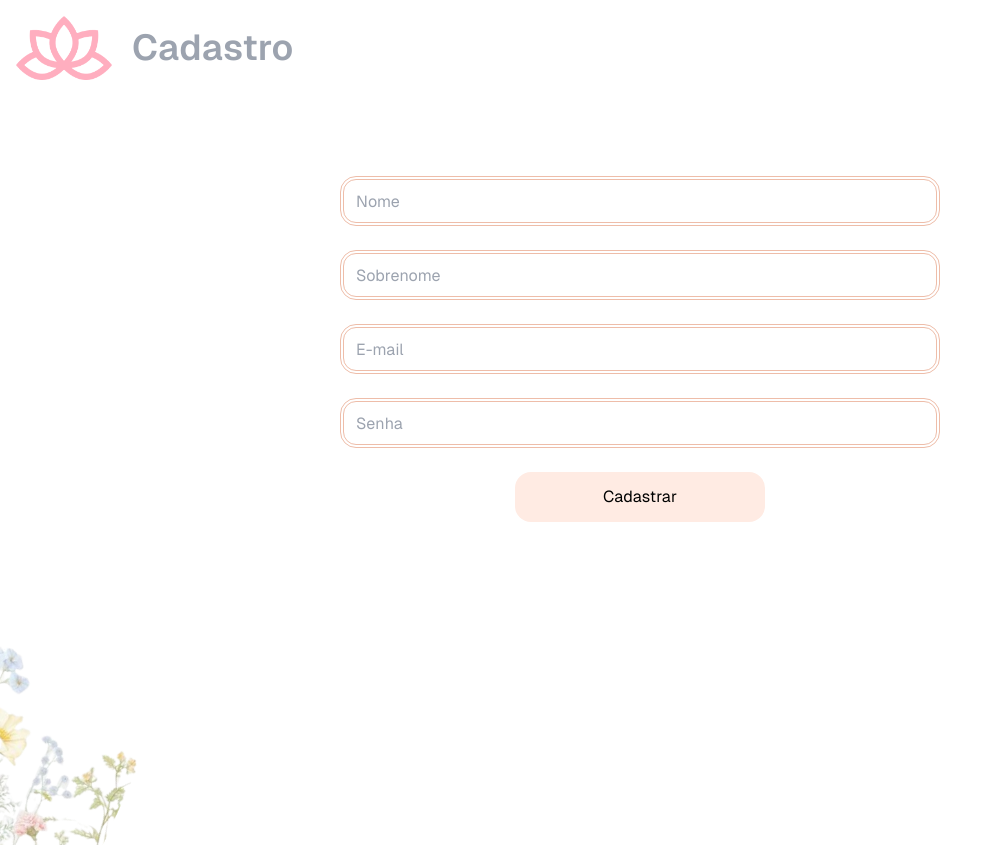
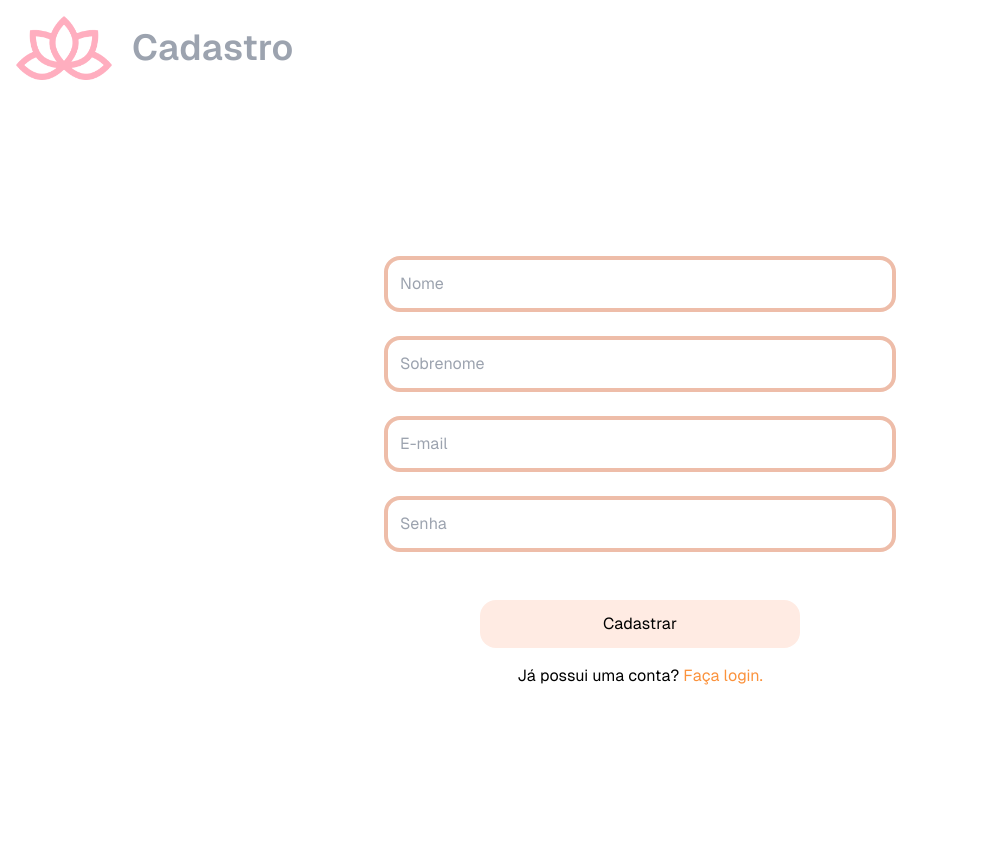
Before and after one commit to AliceZeurgo/Cms-cadastro, a Next.js app: page / in a window 1280 px wide. Shown: the whole page, without its empty margins (0-1003 px from the left). Built offline with nearby package versions, Linux system fonts and the light colour scheme.

Commit message:
Faltando teste final

```diff
--- /dev/null
+++ b/src/app/cadastro/cadastro.js
@@ -0,0 +1,39 @@
+import React, { useState } from 'react';
+import CadastroInterface from './cadastroInterface';
+
+export default function CadastroPage() {
+  const [formData, setFormData] = useState({
+    nome: '',
+    sobrenome: '',
+    email: '',
+    senha: '',
+  });
+
+  const [errorMessage, setErrorMessage] = useState('');
+  const [successMessage, setSuccessMessage] = useState('');
+
+  const handleChange = (e) => {
+    const { name, value } = e.target;
+    setFormData((prevData) => ({
+      ...prevData,
+      [name]: value,
+    }));
+  };
+
+  const handleSubmit = (e) => {
+    e.preventDefault();
+    // Aqui você pode fazer a lógica de cadastro
+    setSuccessMessage('Cadastro realizado com sucesso!');
+    setErrorMessage('');
+  };
+
+  return (
+    <CadastroInterface
+      formData={formData}
+      handleChange={handleChange}
+      handleSubmit={handleSubmit}
+      errorMessage={errorMessage}
+      successMessage={successMessage}
+    />
+  );
+}
--- /dev/null
+++ b/src/app/cadastro/cadastroInterface.js
@@ -0,0 +1,117 @@
+
+"use client";
+
+import { useState } from "react";
+import Image from "next/image";
+import flor from "../public/images/nav/logo.png";
+
+export default function CadastroInterface() {
+  const [formData, setFormData] = useState({
+    nome: "",
+    sobrenome: "",
+    email: "",
+    senha: "",
+  });
+
+  const [errorMessage, setErrorMessage] = useState("");
+  const [successMessage, setSuccessMessage] = useState("");
+
+  const handleChange = (e) => {
+    setFormData({
+      ...formData,
+      [e.target.name]: e.target.value,
+    });
+  };
+
+  const handleSubmit = async (e) => {
+    e.preventDefault();
+    try {
+      const response = await fetch("http://localhost:8080/users", {
+        method: "POST",
+        headers: {
+          "Content-Type": "application/json",
+        },
+        body: JSON.stringify(formData),
+      });
+
+      if (response.ok) {
+        const data = await response.json();
+        setSuccessMessage("Cadastro realizado com sucesso!");
+        setErrorMessage("");
+        console.log("Usuário cadastrado:", data);
+      } else {
+        setErrorMessage("Erro ao cadastrar. Tente novamente.");
+        setSuccessMessage("");
+      }
+    } catch (error) {
+      setErrorMessage("Erro na comunicação com o servidor.");
+      setSuccessMessage("");
+    }
+  };
+
+  return (
+    <div className="overflow-hidden min-h-screen bg-white font-[family-name:var(--font-geist-sans)] flex flex-col">
+      <header className="flex flex-col md:flex-row md:h-[20%] p-4 items-center">
+        <div className="w-full flex items-center justify-center md:justify-start gap-5">
+          <Image src={flor} alt="logo" className="w-24 h-16" />
+          <h1 className="font-semibold text-3xl md:text-4xl text-gray-400 text-center md:text-left">
+            Cadastro
+          </h1>
+        </div>
+      </header>
+
+      <main className="flex-col flex items-center justify-center p-4 md:p-20 md:p-40">
+        <form onSubmit={handleSubmit} className="w-full max-w-lg flex flex-col items-center gap-6">
+          {errorMessage && <p className="text-blue-700">{errorMessage}</p>}
+          {successMessage && <p className="text-pink-600">{successMessage}</p>}
+
+          <input
+            type="text"
+            name="nome"
+            value={formData.nome}
+            onChange={handleChange}
+            className="border-4 border-[#eebda9] rounded-2xl p-3 w-full"
+            placeholder="Nome"
+            required
+          />
+          <input
+            type="text"
+            name="sobrenome"
+            value={formData.sobrenome}
+            onChange={handleChange}
+            className="border-4 border-[#eebda9] rounded-2xl p-3 w-full"
+            placeholder="Sobrenome"
+            required
+          />
+          <input
+            type="email"
+            name="email"
+            value={formData.email}
+            onChange={handleChange}
+            className="border-4 border-[#eebda9] rounded-2xl p-3 w-full"
+            placeholder="E-mail"
+            required
+          />
+          <input
+            type="password"
+            name="senha"
+            value={formData.senha}
+            onChange={handleChange}
+            className="border-4 border-[#eebda9] rounded-2xl p-3 w-full"
+            placeholder="Senha"
+            required
+          />
+
+          <button type="submit" className="bg-[#FFEBE3] w-full max-w-xs h-12 rounded-2xl mt-6">
+            Cadastrar
+          </button>
+        </form>
+
+        <p className="mt-4 text-center">
+          Já possui uma conta?
+          <button className="text-orange-400 ml-1">Faça login.</button>
+        </p>
+      </main>
+    </div>
+  );
+}
--- a/src/app/cadastro/page.jsx
+++ /dev/null
@@ -1,7 +0,0 @@
-export default function Cadastro() {
-
-return(
-    <div className="bg-red-700 size-56"> AAAAAA </div>
-)
-
-}
--- a/src/app/lib/auth.js
+++ /dev/null
@@ -1,34 +0,0 @@
-// lib/auth.js
-
-export const cadastrarUsuario = async (nome, sobrenome, email, senha) => {
-    const urlCadastro = 'https://back-login.vercel.app/usuarios'; // Substitua pela URL da sua API de cadastro
-
-    try {
-      // Envia uma solicitação POST para a API
-      const response = await fetch(urlCadastro, {
-        method: 'POST',
-        headers: {
-          'Content-Type': 'application/json',
-        },
-        body: JSON.stringify({
-          nome,
-          sobrenome,
-          email,
-          senha,
-        }),
-      });
-
-      const result = await response.json();
-
-      if (response.ok) {
-        // Cadastro bem-sucedido
-        return { success: true };
-      } else {
-        // Erro no cadastro
-        return { success: false, message: result.message || 'Erro ao cadastrar usuário.' };
-      }
-    } catch (error) {
-      console.error('Erro ao cadastrar usuário:', error);
-      return { success: false, message: 'Ocorreu um erro ao tentar cadastrar o usuário.' };
-    }
-  };
--- a/src/app/page.js
+++ b/src/app/page.js
@@ -1,113 +1,11 @@
-'use client'; // Adicione esta linha no início do arquivo para indicar que é um Client Component
-
-import { useState } from 'react';
-import Image from "next/image";
-import photo from "../app/public/images/rodapé/flor.png"; // Corrigido para começar com "/"
-import flor from "../app/public/images/nav/logo.png"; // Corrigido para começar com "/"
-import { cadastrarUsuario } from '../app/lib/auth'; // Certifique-se de que esse caminho está correto
+import Cadastro from './cadastro/cadastroInterface'; // Ajuste o caminho se necessário
 
 export default function Home() {
-  const [formData, setFormData] = useState({
-    nome: '',
-    sobrenome: '',
-    email: '',
-    senha: ''
-  });
-  const [errorMessage, setErrorMessage] = useState('');
-  const [successMessage, setSuccessMessage] = useState('');
 
-  const handleChange = (e) => {
-    const { name, value } = e.target;
-    setFormData(prevData => ({
-      ...prevData,
-      [name]: value
-    }));
-  };
-
-  const handleSubmit = async (e) => {
-    e.preventDefault();
-
-    const { nome, sobrenome, email, senha } = formData;
-
-    if (nome === '' || sobrenome === '' || email === '' || senha === '') {
-      setErrorMessage('Por Favor Preencha todos os Campos !!');
-      return;
-    }
-
-    const result = await cadastrarUsuario(nome, sobrenome, email, senha);
-    if (result.success) {
-      setSuccessMessage('Cadastro realizado com sucesso!');
-      setErrorMessage('');
-      // Opcional: redirecionar para outra página ou limpar o formulário
-      // window.location.href = '/outra-pagina';
-    } else {
-      setErrorMessage(result.message);
-      setSuccessMessage('');
-    }
-  };
 
   return (
-    <div className="min-h-screen bg-white font-[family-name:var(--font-geist-sans)] flex flex-col">
-      <header className="flex flex-col md:flex-row md:h-[20%] p-4 items-center">
-        <div className="w-full flex items-center justify-center md:justify-start gap-5">
-          <Image src={flor} alt="logo" className="w-24 h-16" />
-          <h1 className="font-semibold text-3xl md:text-4xl text-gray-400 text-center md:text-left">Cadastro</h1>
-        </div>
-      </header>
-
-      <main className="flex-grow flex items-center justify-center p-4 md:p-20">
-        <form onSubmit={handleSubmit} className="w-full max-w-[600px] flex flex-col items-center space-y-6">
-          {errorMessage && <p className="text-blue-700">{errorMessage}</p>}
-          {successMessage && <p className="text-pink-600">{successMessage}</p>}
-          <input
-            type="text"
-            name="nome"
-            value={formData.nome}
-            onChange={handleChange}
-            className="border-double border-4 border-[#eebda9] w-full h-[50px] rounded-2xl px-3"
-            placeholder="Nome"
-            required
-          />
-          <input
-            type="text"
-            name="sobrenome"
-            value={formData.sobrenome}
-            onChange={handleChange}
-            className="border-double border-4 border-[#eebda9] w-full h-[50px] rounded-2xl px-3"
-            placeholder="Sobrenome"
-            required
-          />
-          <input
-            type="email"
-            name="email"
-            value={formData.email}
-            onChange={handleChange}
-            className="border-double border-4 border-[#eebda9] w-full h-[50px] rounded-2xl px-3"
-            placeholder="E-mail"
-            required
-          />
-          <input
-            type="password"
-            name="senha"
-            value={formData.senha}
-            onChange={handleChange}
-            className="border-double border-4 border-[#eebda9] w-full h-[50px] rounded-2xl px-3"
-            placeholder="Senha"
-            required
-          />
-
-          <button
-            type="submit"
-            className="bg-[#FFEBE3] w-full max-w-[250px] h-[50px] rounded-2xl mt-6"
-          >
-            Cadastrar
-          </button>
-        </form>
-      </main>
-
-      <footer className="flex pb-4">
-        <Image src={photo} alt="flor" width={180} height={200} />
-      </footer>
+    <div>
+      <Cadastro />
     </div>
   );
 }
```
Also changed, not shown: styles.modules.css (added, +27 -0 lines).
